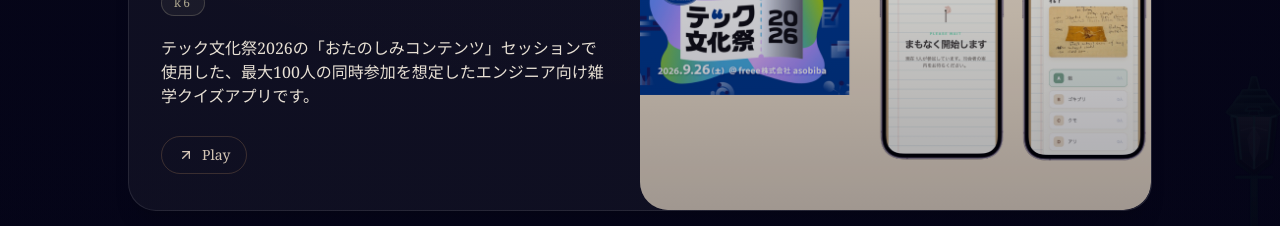
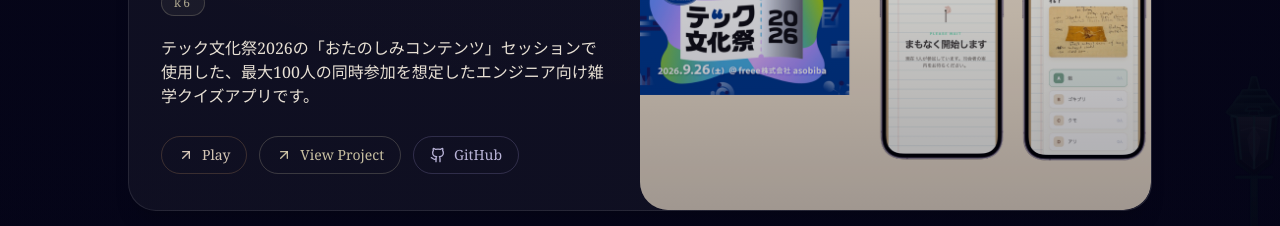
Before and after one commit to husengs7/my_portfolio, a Next.js app: page / in a window 1280 px wide. Shown: the part 4960-5186 px from the top of the page. Built offline with nearby package versions, Linux system fonts and the light colour scheme; a web font is replaced by a local one.

Commit message:
feat: テック文化祭2026のクイズアプリにリンクとGitHubリポジトリを追加

```diff
--- a/src/app/page.tsx
+++ b/src/app/page.tsx
@@ -341,6 +341,8 @@ export default function HomePage() {
       awards: [],
       description: "テック文化祭2026の「おたのしみコンテンツ」セッションで使用した、最大100人の同時参加を想定したエンジニア向け雑学クイズアプリです。",
       playHref: "https://student-live-quiz.findystudent.workers.dev/quiz",
+      viewHref: "https://pbs.twimg.com/media/HTM03i4bwAA_LKR?format=jpg&name=large",
+      githubHref: "https://github.com/husengs7/student-live-quiz",
       imageSrc: "/findystudentquiz.png",
       imageAlt: "findystudentquiz preview",
       imagePosition: "object-center",
```
